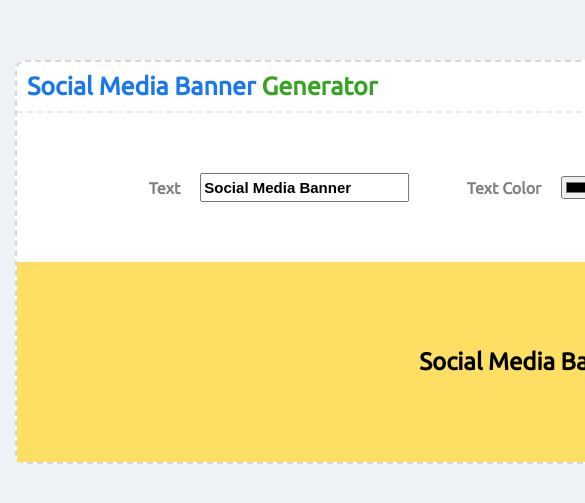
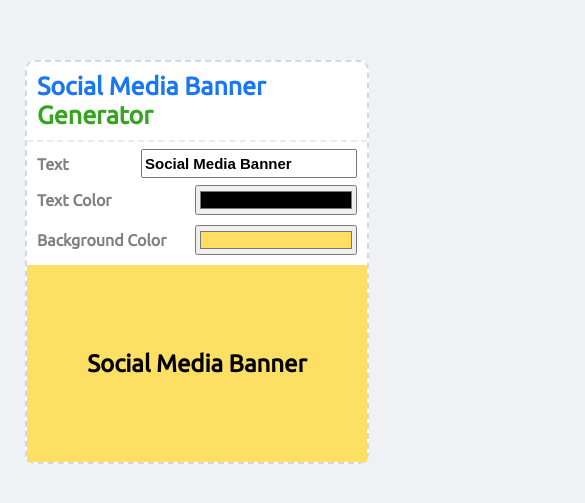
Before and after one commit to stephin007/banner_generator, a React (Create React App) app: page / in a window 390 px wide. Shown: the part 175-678 px from the top of the page, 585 px wide, since content can reach past the window. Built offline with nearby package versions, Linux system fonts and the light colour scheme.

Commit message:
made the site mobile responsive

```diff
--- a/src/App.css
+++ b/src/App.css
@@ -90,3 +90,64 @@ body {
   color: grey;
   font-weight: 900;
 }
+
+@media screen and (max-width: 992px) {
+  .blog-banner-main-container {
+    width: 650px;
+  }
+
+  .blog-banner-tools-text, .blog-banner-tools-color, .blog-banner-tools-bg-color{
+    width: 200px;
+  }
+
+  .blog-banner-tools-text input, .blog-banner-tools-color input, .blog-banner-tools-bg-color input{
+    width: 100%;
+  }
+
+  .blog-banner-tools-color label, .blog-banner-tools-bg-color label{
+    margin-left: 20px;
+  }
+}
+
+/* For medium devices */
+@media screen and (max-width: 756px) {
+  .blog-banner-main-container {
+    width: 450px;
+  }
+
+ .blog-banner-tools-main{
+  flex-direction: column;
+ }
+
+ .blog-banner-tools-text, .blog-banner-tools-color{
+  margin-bottom: 10px;
+  width: 100%;
+ }
+
+ .blog-banner-tools-bg-color {
+  width: 100%;
+ }
+
+ .blog-banner-tools-text label{
+ width: 50%;
+ }
+
+ .blog-banner-tools-color label, .blog-banner-tools-bg-color label{
+  margin: 0;
+  width: 100%;
+  display: flex;
+  height: 30px;
+  align-items: center;
+ }
+
+ .blog-banner-tools-text input, .blog-banner-tools-color input, .blog-banner-tools-bg-color input{
+  margin: 0;
+  }
+}
+
+/* For small devices */
+@media screen and (max-width: 400px) {
+  .blog-banner-main-container {
+    width: 340px;
+  }
+}
```
